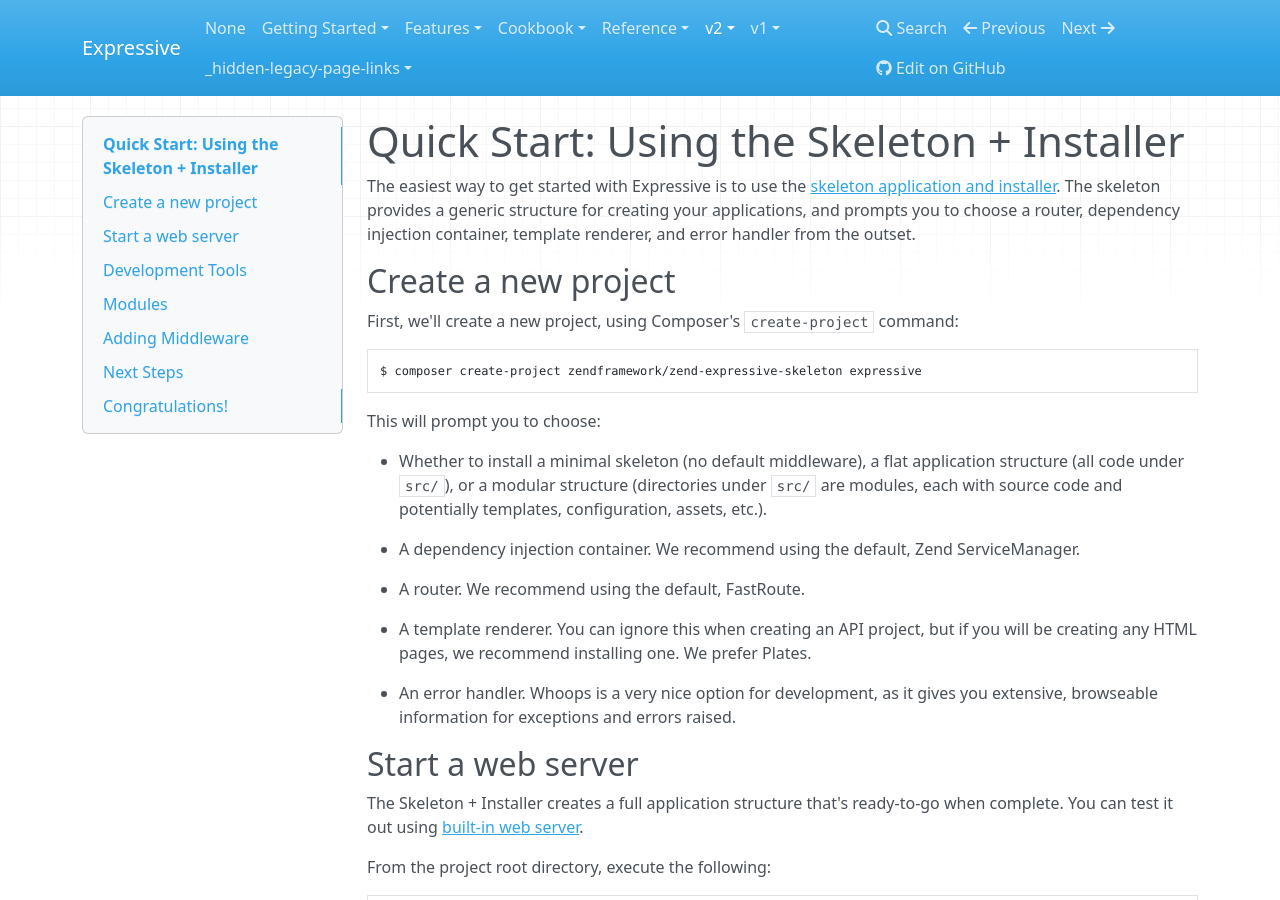
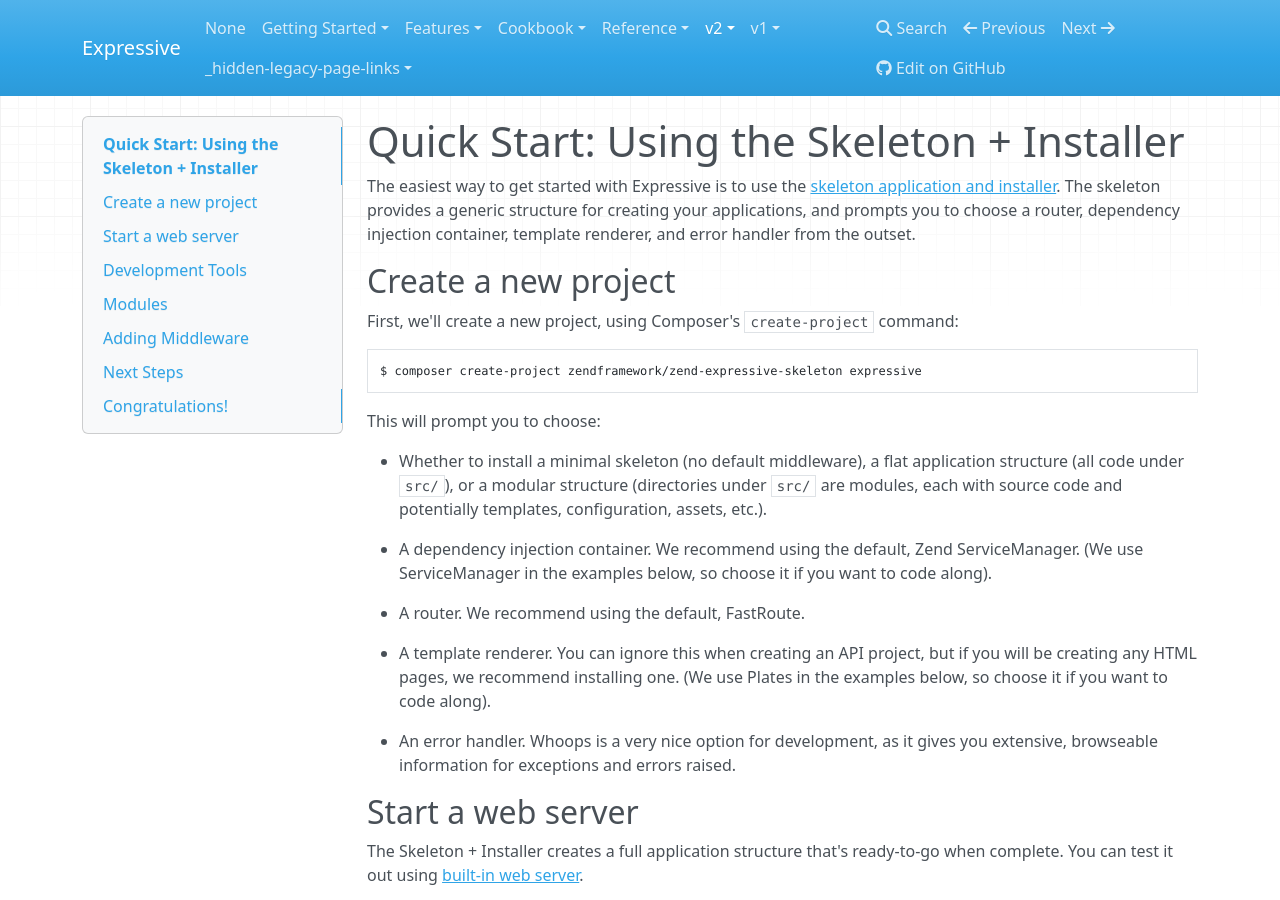
Before and after one commit to zendframework/zend-expressive, an MkDocs documentation site: the page built from docs/book/v2/getting-started/skeleton.md, in a window 1280 px wide and 900 px high. Built offline with MkDocs 1.6.1, drawn with Linux system fonts in a browser that asks for light colours; nearby versions of some CDN libraries; old or Windows-style settings are respelled for this version of MkDocs; some of the changed text lies outside the part shown.

Commit message:
Update skeleton.md
Proposed changes to 'Create New Project' are to prevent frustration of having to create another skeleton app if you've made different selections at the start.

Proposed change to generate-factory-for-class is due to the command as presented not working for me. It only worked when I changed it to the format specified in https://docs.zendframework.com/zend-servicemanager/console-tools/#generate-factory-for-class.

Thanks
Kevin

````diff
--- a/docs/book/v2/getting-started/skeleton.md
+++ b/docs/book/v2/getting-started/skeleton.md
@@ -22,13 +22,14 @@
   templates, configuration, assets, etc.).
 
 - A dependency injection container. We recommend using the default, Zend
-  ServiceManager.
+  ServiceManager. (We use ServiceManager in the examples below, so
+  choose it if you want to code along).
 
 - A router. We recommend using the default, FastRoute.
 
 - A template renderer. You can ignore this when creating an API project, but if
-  you will be creating any HTML pages, we recommend installing one. We prefer
-  Plates.
+  you will be creating any HTML pages, we recommend installing one. (We use
+  Plates in the examples below, so choose it if you want to code along).
 
 - An error handler. Whoops is a very nice option for development, as it gives
   you extensive, browseable information for exceptions and errors raised.
@@ -615,12 +616,16 @@
 creating the `HelloAction` instance; the example assumes you used the default
 selection for a dependency injection container, zend-servicemanager.
 
-zend-servicemanager provides a tool for generating factories based on
-reflecting a class; we'll use that to generate our factory:
+zend-servicemanager provides a console (command line) tool for generating factories
+based on reflecting a class; we'll use that to generate our factory. Navigate to your
+root skeleton-app directory in the console and enter the following:
 
 ```bash
-$ ./vendor/bin/generate-factory-for-class "App\\Action\\HelloAction" > src/App/Action/HelloActionFactory.php
+$ ./vendor/bin/generate-factory-for-class \
+> "App\\Action\\HelloAction" > ./src/App/src/Action/HelloActionFactory.php
 ```
+
+> For more information see [generate-factory-for-class](https://docs.zendframework.com/zend-servicemanager/console-tools/#generate-factory-for-class)
 
 With that in place, we'll now update our configuration. Open the file
 `config/autoload/dependencies.global.php`; we'll remove the `invokables` entry
````
